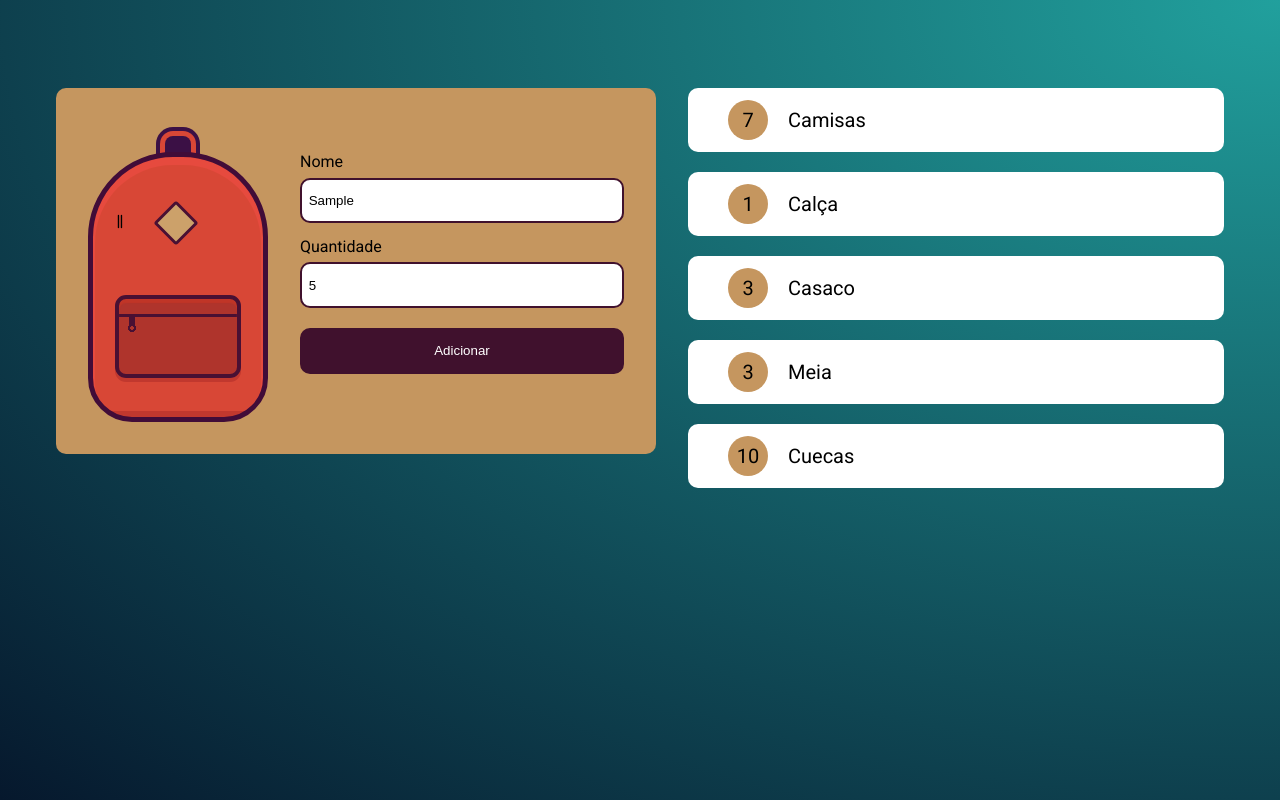
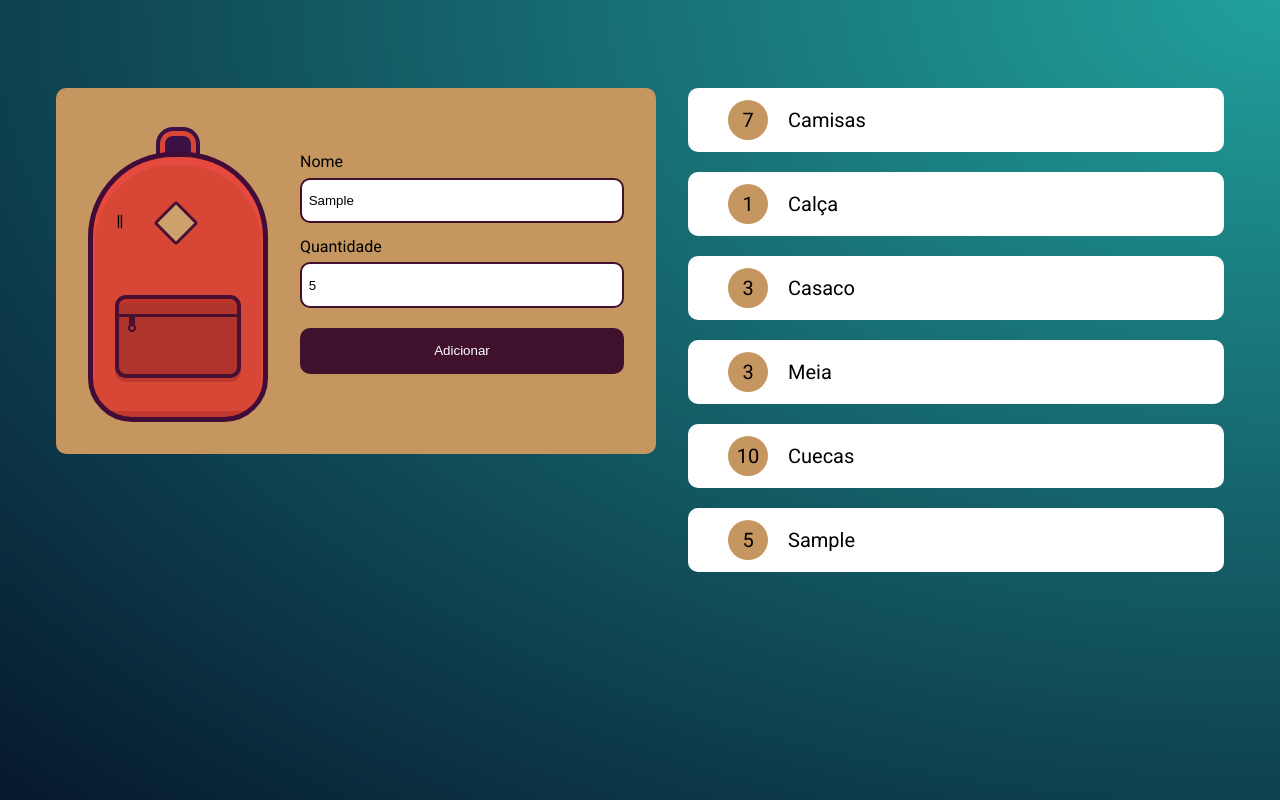
Before and after one commit to fabianosantos79/Mochila-de-Viagem, a plain HTML site: page index.html in a window 1280 px wide. Both pictures are taken after typing "Sample", "5" into the empty fields and a click on the input "Adicionar". Drawn offline with Linux system fonts and the light colour scheme.

Commit message:
update system

```diff
--- a/index.html
+++ b/index.html
@@ -25,7 +25,7 @@
             </form>
         </div>
 
-        <ul class="lista">
+        <ul class="lista" id="lista">
             <li class="item"><strong>7</strong>Camisas</li>
             <li class="item"><strong>1</strong>Calça</li>
             <li class="item"><strong>3</strong>Casaco</li>
--- a/js/main.js
+++ b/js/main.js
@@ -1,8 +1,23 @@
 const form = document.querySelector('#novoItem')
+const lista = document.querySelector('#lista')
 
 form.addEventListener('submit', (item) => {
     item.preventDefault();
     const nome = item.target.elements['nome'].value
     const qtde = item.target.elements['quantidade'].value
-    console.log(nome, qtde);
+
+    criarElemento(nome, qtde)
 })
+
+function criarElemento(nome, quantidade) {
+    const li = document.createElement('li')
+    li.classList.add('item')
+
+    const strong = document.createElement('strong')
+    strong.innerHTML = quantidade
+
+    li.appendChild(strong)
+    li.innerHTML += nome
+
+    lista.appendChild(li)
+}
```
